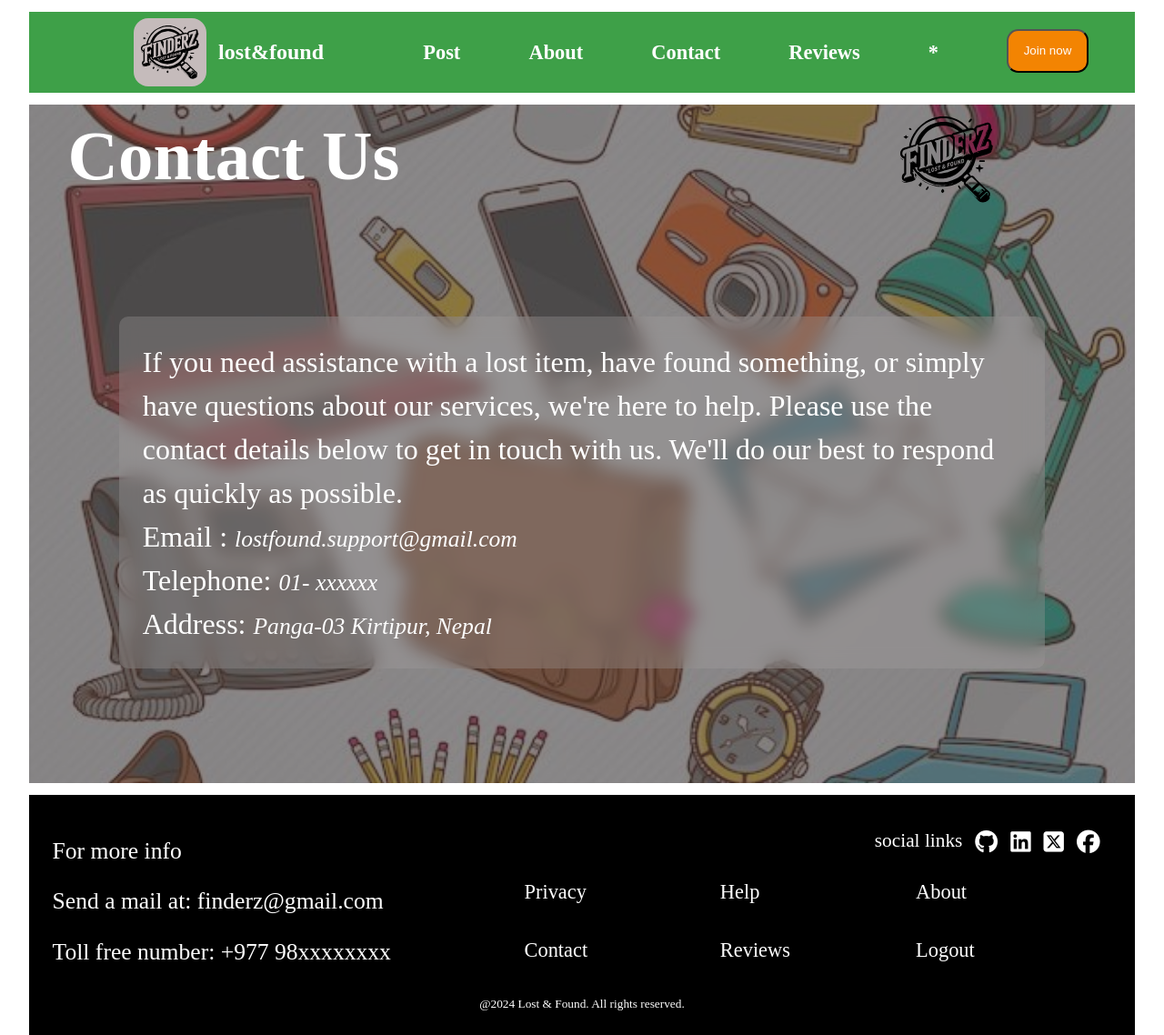
After one commit to rajib010/Lost-FoundSystem, a PHP site: page /Contact.php in a window 1280 px wide. The commit adds this page. Shown: the whole page at 91% size. Run offline with PHP 8.4, Linux system fonts and the light colour scheme; some libraries are stand-ins or nearby versions.

Commit message:
created contact page

```diff
--- a/pages/About.php
+++ b/pages/About.php
@@ -25,7 +25,6 @@
             right: 0;
             bottom: 0;
             background-color: rgba(26, 24, 24, 0.6);
-            /* Adjust color and opacity */
             z-index: 1;
         }
 
@@ -130,7 +129,7 @@
             <div class="sub-content">
                 <h3>Our Mission</h3>
                 <p>At Lost & Found, our goal is to make the process of finding lost items as smooth and stress-free as
-                    possible. We understand how important personal belongings can be, and we’re committed to providing a
+                    possible. We understand how important personal belongings can be, and we're committed to providing a
                     reliable service that maximizes the chances of recovery. Our platform offers a comprehensive
                     database where users can report lost items, browse found items, and receive updates on their
                     inquiries.</p>
--- /dev/null
+++ b/pages/Contact.php
@@ -0,0 +1,143 @@
+<!DOCTYPE html>
+<html lang="en">
+
+<head>
+    <meta charset="UTF-8">
+    <meta name="viewport" content="width=device-width, initial-scale=1.0">
+    <meta description="" content="Our contact information and links.">
+    <title>Contact</title>
+    <style>
+        main {
+            width: 95%;
+            margin: 0 auto;
+            background-image: url(../public/bg\ img.jfif);
+            background-size: cover;
+            background-position: center;
+            position: relative;
+            padding: 1vw;
+        }
+
+        main::before {
+            content: '';
+            position: absolute;
+            top: 0;
+            left: 0;
+            right: 0;
+            bottom: 0;
+            background-color: rgba(64, 61, 61, 0.6);
+            z-index: 1;
+        }
+
+        .allContent-div {
+            width: 95%;
+            margin: auto;
+            min-height: 90vh;
+            display: flex;
+            flex-direction: column;
+            gap: 1vw;
+            position: relative;
+            z-index: 2;
+            color: white;
+        }
+
+        .top-div {
+            display: flex;
+            flex-direction: row;
+            justify-content: space-between;
+            width: 100%;
+        }
+
+        .top-div>h1 {
+            width: 40%;
+            font-size: 6vw;
+            text-align: left;
+            color: white;
+            margin: 0;
+        }
+
+        .logo-img {
+            width: 40%;
+            display: flex;
+            margin: auto;
+            justify-content: flex-end;
+        }
+
+        .logo-img>img {
+            width: 8vw;
+            height: auto;
+        }
+
+        .main-content {
+            width: 90%;
+            margin: auto;
+            padding: 2vw;
+            display: flex;
+            flex-direction: column;
+            background: rgba(169, 166, 166, 0.3);
+            backdrop-filter: blur(10px);
+            border-radius: 10px;
+        }
+
+        .main-content>.contents {
+            line-height: 1.5;
+            font-size: 2rem;
+            color: white;
+        }
+
+        .contents > span{
+            font-size: 2vw;
+            font-style: italic;
+        }
+
+        @media (max-width: 768px) {
+            .top-div>h1 {
+                font-size: 6vw;
+            }
+
+            .logo-img>img {
+                width: 100px;
+            }
+        }
+    </style>
+</head>
+
+<body>
+    <?php
+    if (file_exists("../components/Navbar.php")) {
+        require("../components/Navbar.php");
+    } else {
+        echo "<div> Navbar cannot be loaded </div>";
+    }
+    ?>
+
+    <main>
+        <div class="allContent-div">
+            <div class="top-div">
+                <h1> Contact Us</h1>
+                <div class="logo-img">
+                    <img src="../public/logo.svg" alt="Logo">
+                </div>
+            </div>
+            <div class="main-content">
+                <p class="contents">If you need assistance with a lost item, have found something, or simply have
+                    questions about our services, we're here to help. Please use the contact details below to get in
+                    touch with us. We'll do our best to respond as quickly as possible.</p>
+                <p class="contents">Email : <span>lostfound.support@gmail.com</span></p>
+                <p class="contents">Telephone: <span>01- xxxxxx</span></p>
+                <p class="contents">Address: <span> Panga-03 Kirtipur, Nepal</span></p>
+            </div>
+        </div>
+    </main>
+
+
+    <?php
+    if(file_exists("../components/Footer.php")){
+        require("../components/Footer.php");
+    }else{
+        echo "<div> Footer cannot be loaded </div>";
+    }
+    ?>
+
+</body>
+
+</html>
```
Also changed, not shown: public/lost.svg (added).
